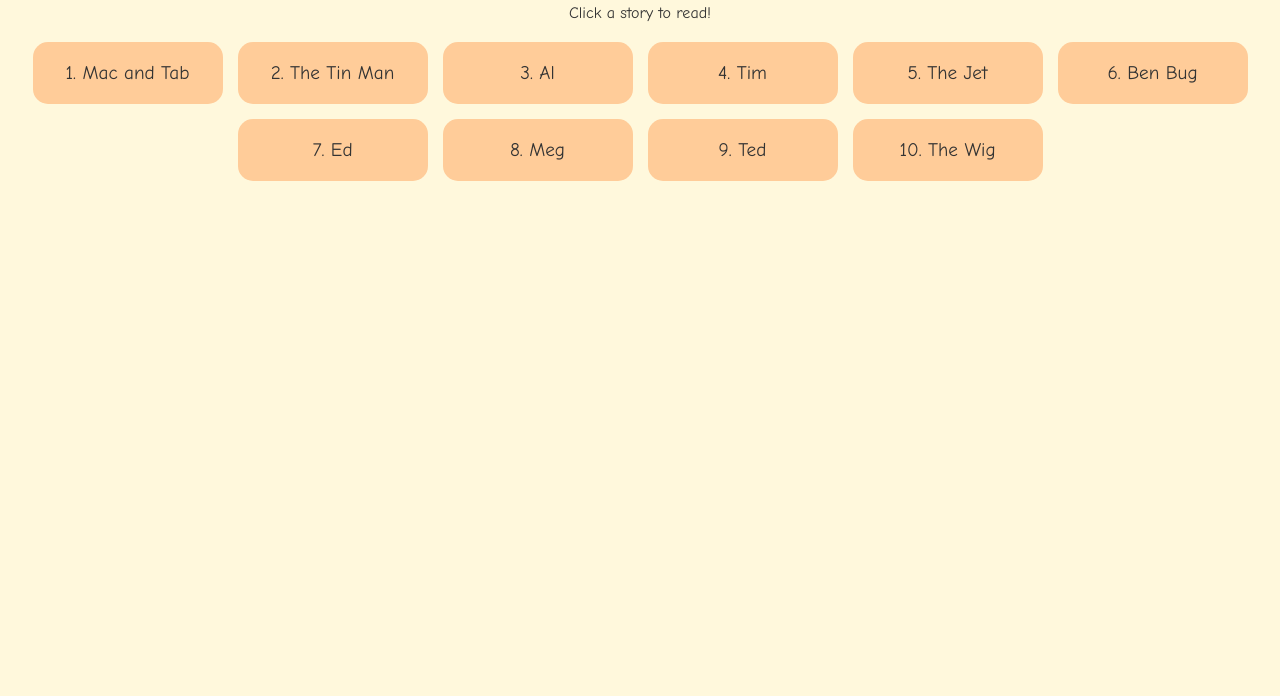
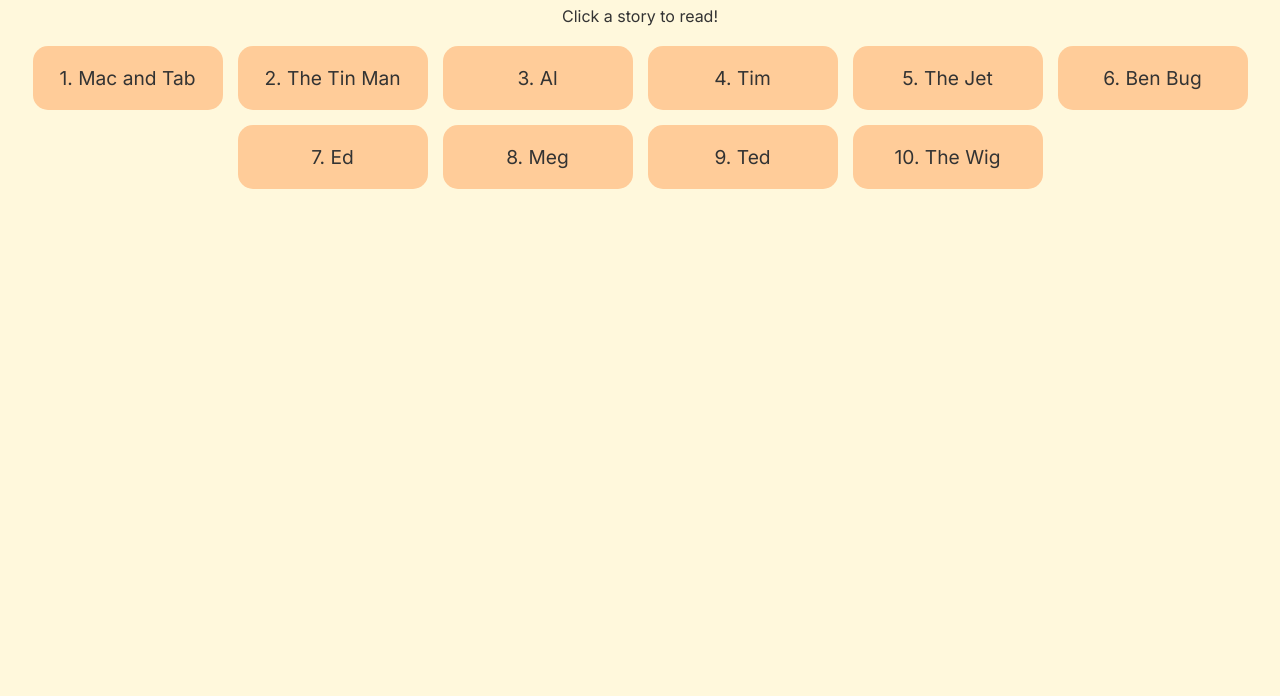
Before and after one commit to athishsreeram/Phonics, a plain HTML site: page phonic-set1.html in a window 1280 px wide. Shown: the part 104-800 px from the top of the page. Drawn offline with Linux system fonts and the light colour scheme.

Commit message:
Update phonic-set1.html

```diff
--- a/phonic-set1.html
+++ b/phonic-set1.html
@@ -3,15 +3,16 @@
 <head>
 <meta charset="UTF-8">
 <meta name="viewport" content="width=device-width, initial-scale=1.0">
+<link href="https://fonts.googleapis.com/css2?family=Inter:wght@400;600&display=swap" rel="stylesheet">
 <title>Primary Phonics Set 1 Stories</title>
 <style>
   body {
-    font-family: 'Comic Sans MS', cursive, sans-serif;
-    background: #fff8dc;
-    color: #333;
-    padding: 20px;
-    text-align: center;
-  }
+  font-family: 'Inter', sans-serif;
+  background: #fff8dc;
+  color: #333;
+  padding: 20px;
+  text-align: center;
+}
   h1 {
     color: #ff6600;
     font-size: 2em;
```
